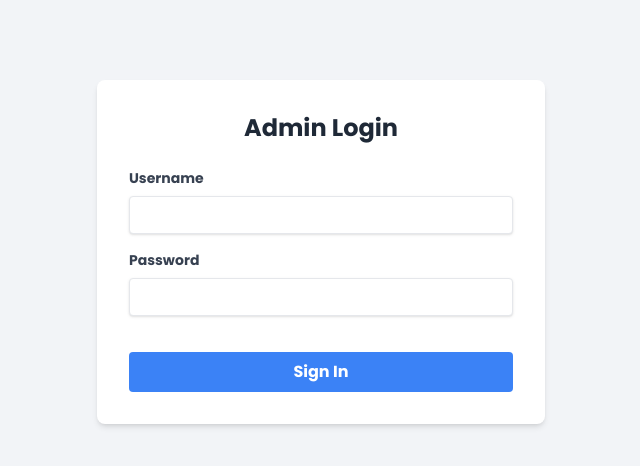
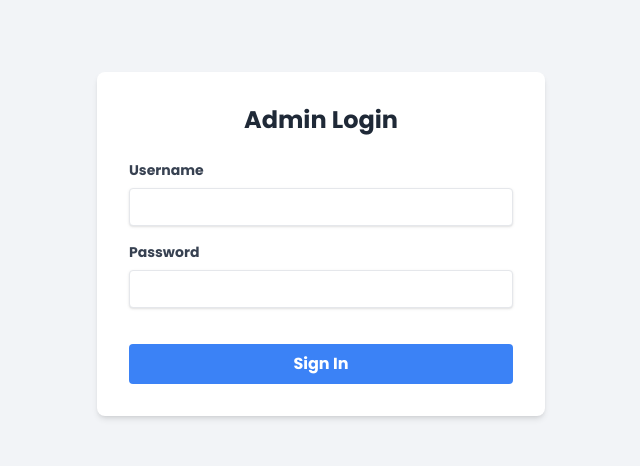
Before and after one commit to canugra/CAPI, a Flask app: page /login in a window 1280 px wide. Shown: the top 466 px of the page, without its empty margins (319-959 px from the left). Run offline with Flask 3, Linux system fonts and the light colour scheme; some libraries are stand-ins or nearby versions.

Commit message:
UI Hotfix: Reduce padding and make layout fluid

```diff
--- a/templates/base.html
+++ b/templates/base.html
@@ -94,8 +94,8 @@
     {% endif %}
 
     <!-- Main Content -->
-    <div class="{% if session.get('logged_in') %}ml-64{% endif %} flex-1 min-w-0 flex flex-col min-h-screen bg-brand-light p-8 lg:p-10">
-        <div class="max-w-7xl mx-auto w-full">
+    <div class="{% if session.get('logged_in') %}ml-64{% endif %} flex-1 min-w-0 flex flex-col min-h-screen bg-brand-light p-6 md:p-8">
+        <div class="w-full">
             {% block content %}{% endblock %}
         </div>
     </div>
```
